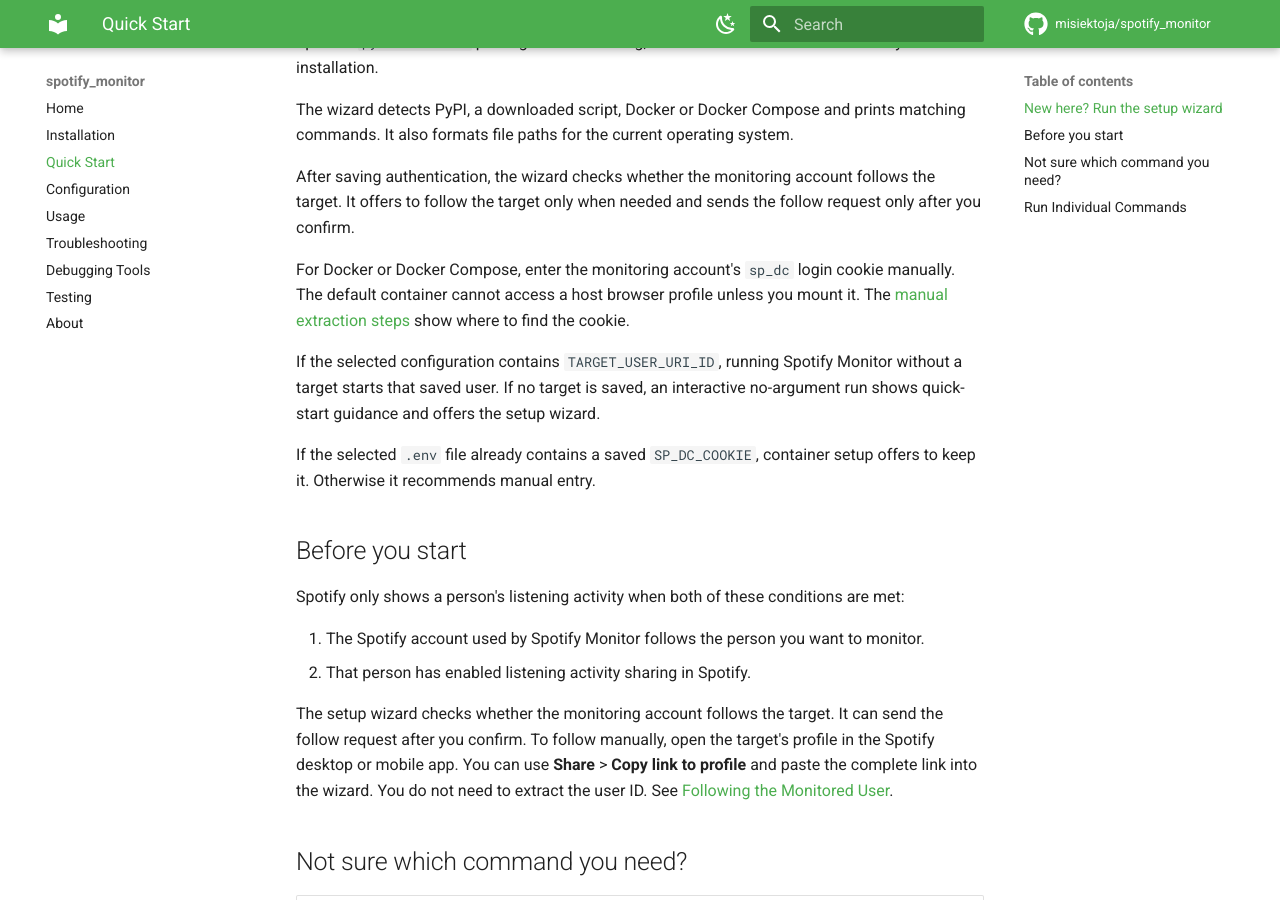
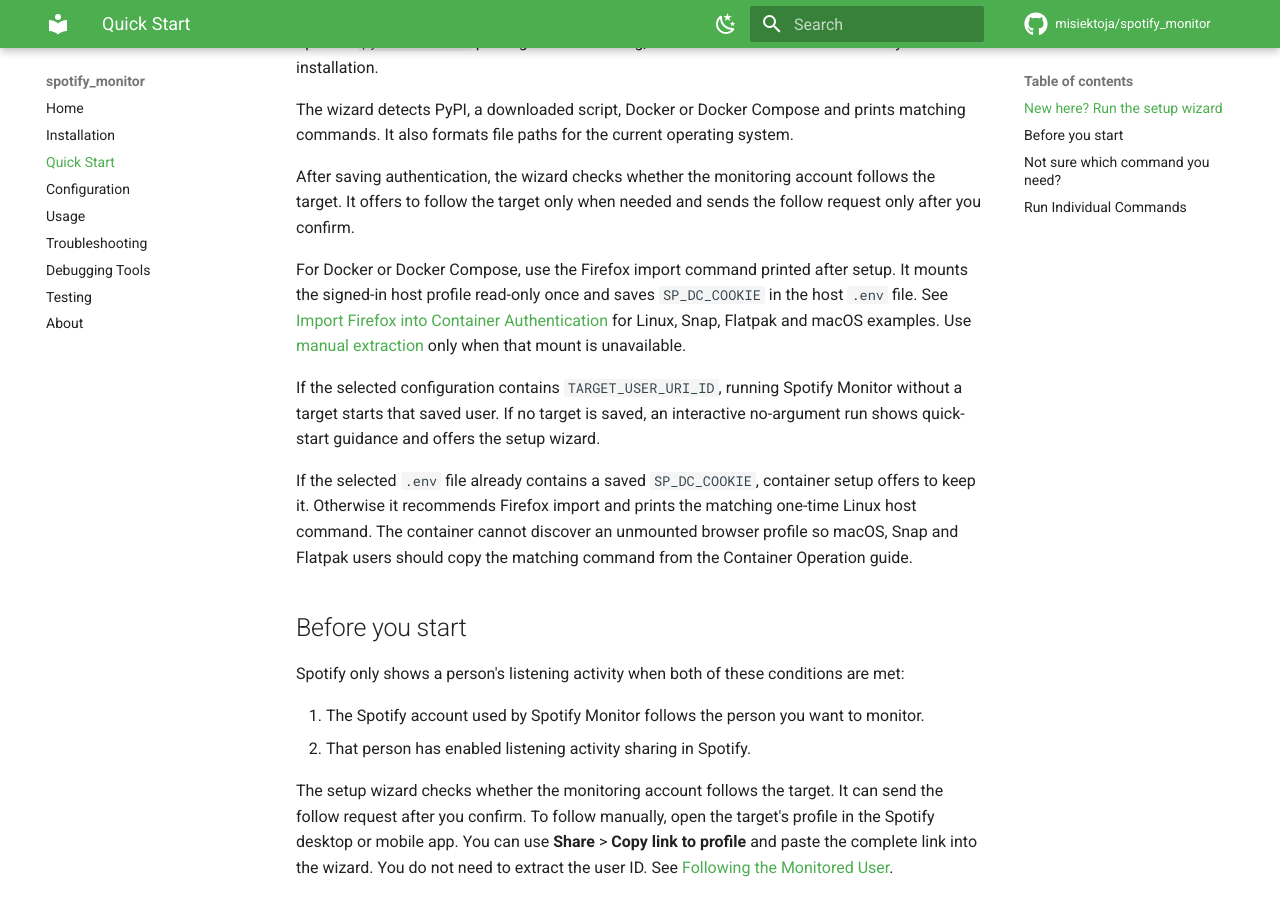
Before and after one commit to misiektoja/spotify_monitor, an MkDocs documentation site: the page built from docs/quick-start.md, in a window 1280 px wide and 900 px high, scrolled down 1163 px. Built offline with MkDocs 1.6.1 and Material for MkDocs 9.7.7, drawn with Linux system fonts in a browser that asks for light colours; comment, search, counter and statistics services are not loaded.

Commit message:
docs(quick-start): recommend Docker Firefox import

```diff
--- a/docs/quick-start.md
+++ b/docs/quick-start.md
@@ -42,11 +42,11 @@
 
 After saving authentication, the wizard checks whether the monitoring account follows the target. It offers to follow the target only when needed and sends the follow request only after you confirm.
 
-For Docker or Docker Compose, enter the monitoring account's `sp_dc` login cookie manually. The default container cannot access a host browser profile unless you mount it. The [manual extraction steps](configuration.md#manual-cookie-extraction) show where to find the cookie.
+For Docker or Docker Compose, use the Firefox import command printed after setup. It mounts the signed-in host profile read-only once and saves `SP_DC_COOKIE` in the host `.env` file. See [Import Firefox into Container Authentication](usage.md#import-firefox-into-container-authentication) for Linux, Snap, Flatpak and macOS examples. Use [manual extraction](configuration.md#manual-cookie-extraction) only when that mount is unavailable.
 
 If the selected configuration contains `TARGET_USER_URI_ID`, running Spotify Monitor without a target starts that saved user. If no target is saved, an interactive no-argument run shows quick-start guidance and offers the setup wizard.
 
-If the selected `.env` file already contains a saved `SP_DC_COOKIE`, container setup offers to keep it. Otherwise it recommends manual entry.
+If the selected `.env` file already contains a saved `SP_DC_COOKIE`, container setup offers to keep it. Otherwise it recommends Firefox import and prints the matching one-time Linux host command. The container cannot discover an unmounted browser profile so macOS, Snap and Flatpak users should copy the matching command from the Container Operation guide.
 
 <a id="before-you-start"></a>
 ## Before you start
```
